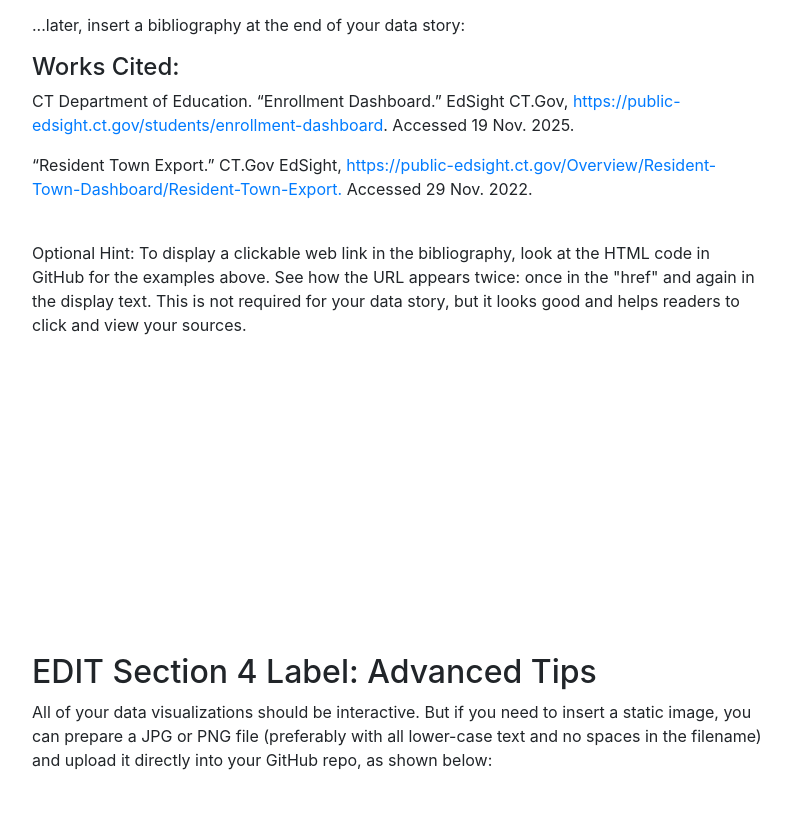
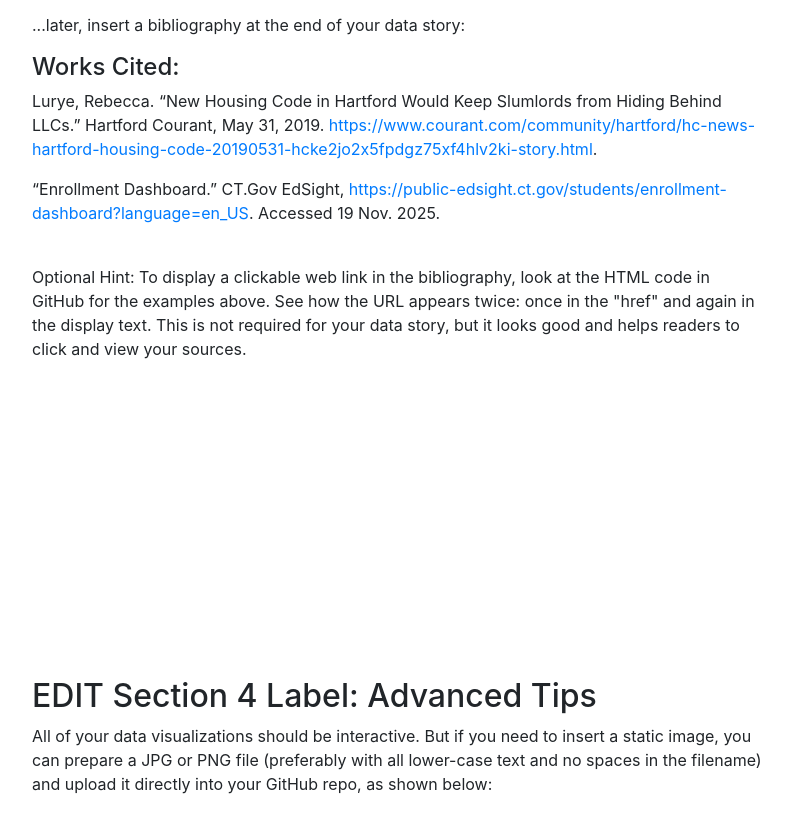
Before and after one commit to JJM0317/practice-datastory, a plain HTML site: page index.html in a window 1280 px wide. Shown: the part 4734-5549 px from the top of the page, without its empty margins (243-1034 px from the left). Drawn offline with nearby package versions, Linux system fonts and the light colour scheme.

Commit message:
Update index.html

```diff
--- a/index.html
+++ b/index.html
@@ -141,12 +141,9 @@
 
           <h4>Works Cited:</h4>
 
-<p>CT Department of Education. “Enrollment Dashboard.” EdSight CT.Gov,<a href='https://public-edsight.ct.gov/students/enrollment-dashboard?language=en_US'> https://public-edsight.ct.gov/students/enrollment-dashboard</a>. Accessed 19 Nov. 2025.</p>
+  <p>Lurye, Rebecca. “New Housing Code in Hartford Would Keep Slumlords from Hiding Behind LLCs.” Hartford Courant, May 31, 2019. <a href='https://www.courant.com/community/hartford/hc-news-hartford-housing-code-20190531-hcke2jo2x5fpdgz75xf4hlv2ki-story.html'>https://www.courant.com/community/hartford/hc-news-hartford-housing-code-20190531-hcke2jo2x5fpdgz75xf4hlv2ki-story.html</a>.</p>
 
-
-
-          <p>“Resident Town Export.” CT.Gov EdSight, <a href='https://public-edsight.ct.gov/Overview/Resident-Town-Dashboard/Resident-Town-Export'> https://public-edsight.ct.gov/Overview/Resident-Town-Dashboard/Resident-Town-Export.</a> Accessed 29 Nov. 2022.</p>
-
+          <p>“Enrollment Dashboard.” CT.Gov EdSight, <a href='https://public-edsight.ct.gov/students/enrollment-dashboard?language=en_US'>https://public-edsight.ct.gov/students/enrollment-dashboard?language=en_US</a>. Accessed 19 Nov. 2025.</p>
           <br>
 
           <p>Optional Hint: To display a clickable web link in the bibliography, look at the HTML code in GitHub for the examples above. See how the URL appears twice: once in the "href" and again in the display text. This is not required for your data story, but it looks good and helps readers to click and view your sources.</p>
```
